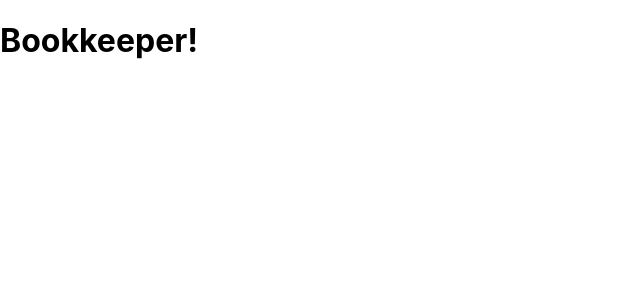
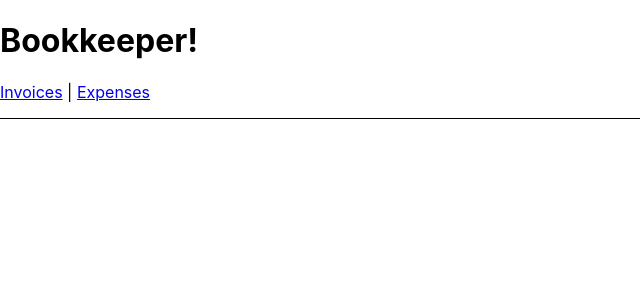
Before and after one commit to taylulz/s2, a React (Create React App) app: page /invoices/1 in a window 1280 px wide. Shown: the top 300 px of the page, without its empty margins (0-640 px from the left). Built offline with nearby package versions, Linux system fonts and the light colour scheme.

Commit message:
add two route components

```diff
--- a/package.json
+++ b/package.json
@@ -8,6 +8,7 @@
     "@testing-library/user-event": "^12.8.3",
     "react": "^17.0.2",
     "react-dom": "^17.0.2",
+    "react-router-dom": "^6.0.2",
     "react-scripts": "4.0.3",
     "web-vitals": "^1.1.2"
   },
--- a/src/App.js
+++ b/src/App.js
@@ -1,10 +1,19 @@
-import logo from './logo.svg';
 import './App.css';
+import { Link } from "react-router-dom";
 
 export default function App() {
   return (
     <div>
       <h1>Bookkeeper!</h1>
+      <nav
+        style={{
+          borderBottom: "solid 1px",
+          paddingBottom: "1rem"
+        }}
+      >
+        <Link to="/invoices">Invoices</Link> |{" "}
+        <Link to="/expenses">Expenses</Link>
+      </nav>
     </div>
   );
 }
```
Also changed, not shown: src/routes/expenses.jsx (added, +7 -0 lines), src/routes/invoices.jsx (added, +7 -0 lines), 1 other file (tests, documents, lock files or other folders).
